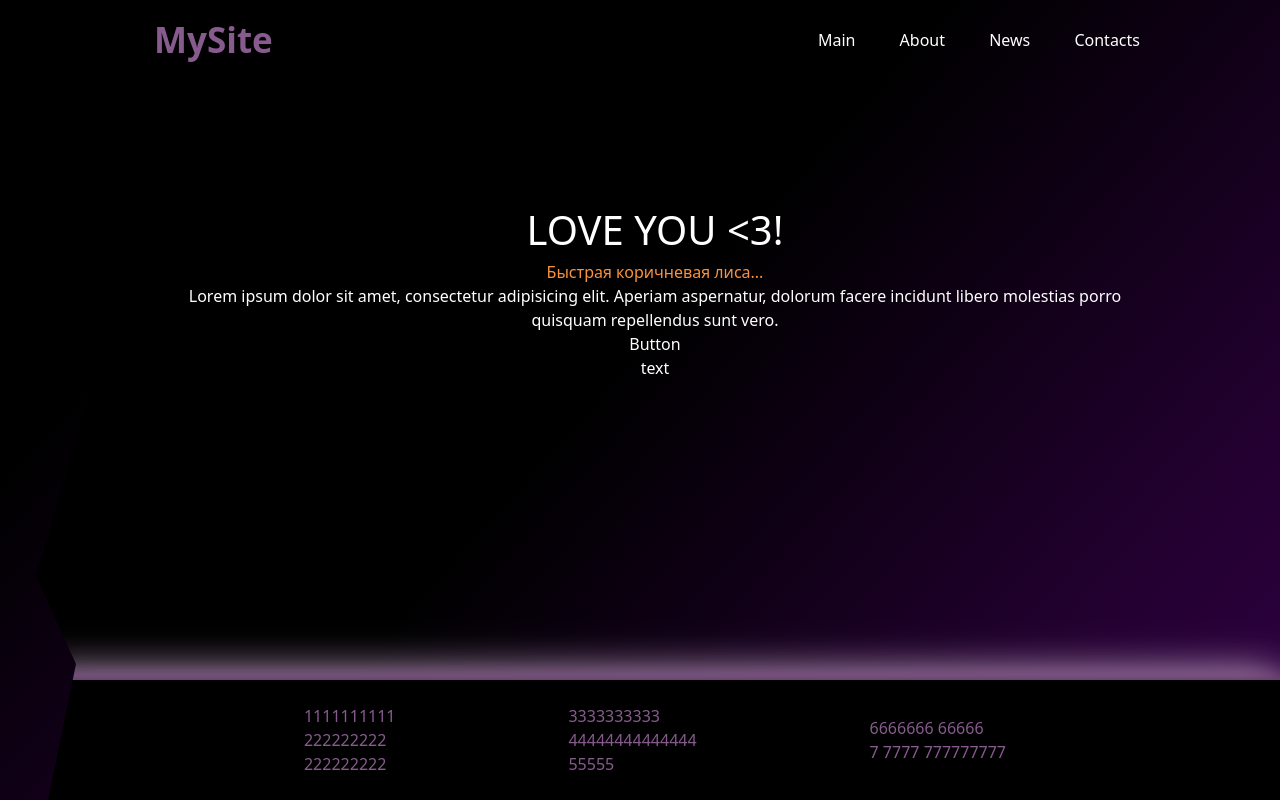
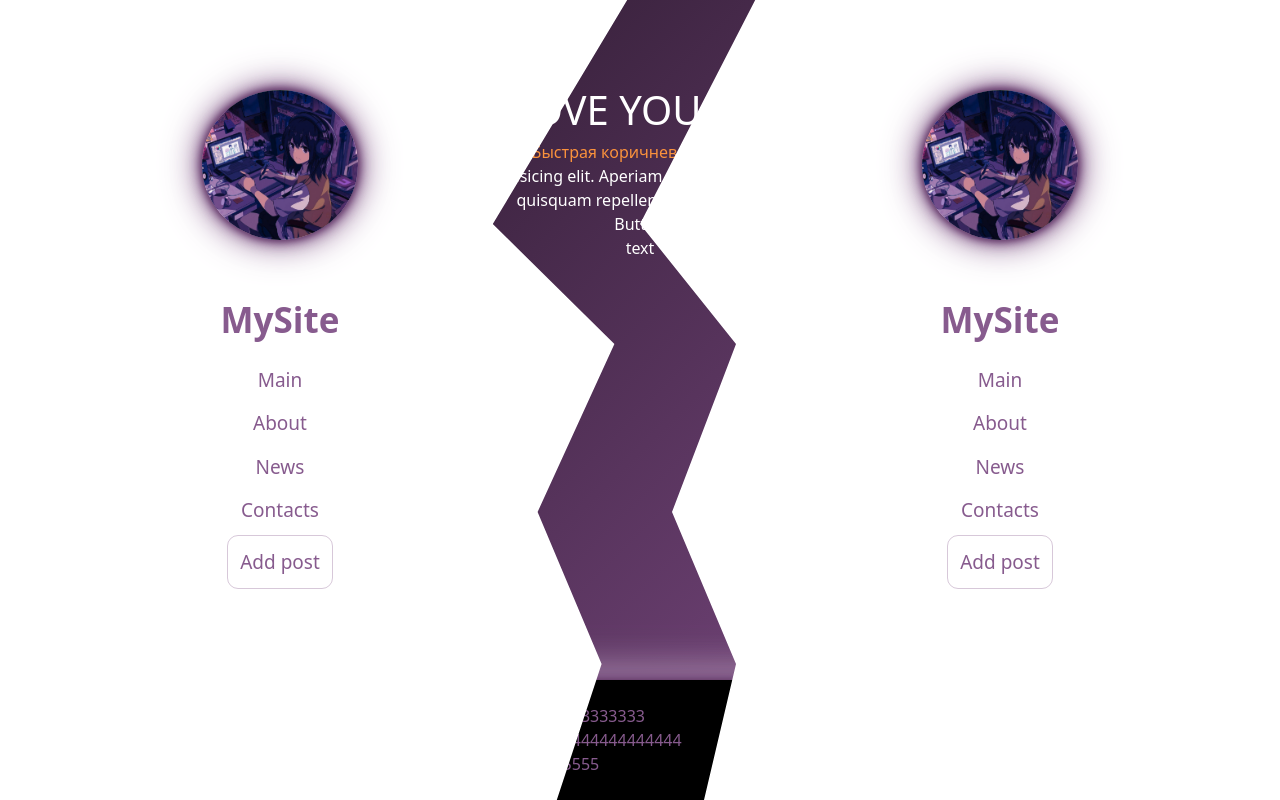
Before and after one commit to butterfly525/Django, a Django app: page / in a window 1280 px wide. Run offline with Django 4.2, Linux system fonts and the light colour scheme; some libraries are stand-ins or nearby versions.

Commit message:
update 25.10

```diff
--- a/myproject/main/static/main/css/main.css
+++ b/myproject/main/static/main/css/main.css
@@ -1,6 +1,6 @@
 body {
     background: rgb(0,0,0);
-    background: linear-gradient(132deg, rgba(0,0,0,1) 47%, rgba(34,0,47,1) 70%, rgba(42,0,59,1) 77%, rgba(54,0,78,1) 83%, rgba(58,0,84,1) 87%, rgba(64,0,94,1) 91%, rgba(68,0,101,1) 94%, rgba(70,0,106,1) 97%, rgba(79,0,119,1) 100%);
+    background: linear-gradient(135deg, rgb(0, 0, 0), rgb(174, 103, 184));
     background-size: 150% 150%;
     animation: gradient 10s ease infinite;
 
@@ -10,7 +10,6 @@ body {
     display: flex;
     flex-direction: column;
     min-height: 100vh;
-    padding-left: 30px;
 }
 
 header{
@@ -19,7 +18,7 @@ header{
     display: flex;
     justify-content: space-between;
     align-items: center;
-    padding: 0 120px;
+    padding: 0 150px;
 }
 
 #nav_links a{
@@ -27,26 +26,39 @@ header{
 }
 
 aside{
-    background: linear-gradient(132deg, rgba(0,0,0,1) 47%, rgba(34,0,47,1) 70%, rgba(42,0,59,1) 77%, rgba(54,0,78,1) 83%, rgba(58,0,84,1) 87%, rgba(64,0,94,1) 91%, rgba(68,0,101,1) 94%, rgba(70,0,106,1) 97%, rgba(79,0,119,1) 100%);
-    background-size: 250% 250%;
+    /*background: linear-gradient(132deg, rgba(0,0,0,1) 47%, rgba(34,0,47,1) 70%, rgba(42,0,59,1) 77%, rgba(54,0,78,1) 83%, rgba(58,0,84,1) 87%, rgba(64,0,94,1) 91%, rgba(68,0,101,1) 94%, rgba(70,0,106,1) 97%, rgba(79,0,119,1) 100%);
+    background-size: 250% 250%;*/
     animation: gradient 8s ease infinite;
-
-  clip-path: polygon(0 0, 100% 0, 77% 28%, 98% 48%, 84% 72%, 94% 83%, 87% 100%, 0 100%);
-    float: left;
+    background-color: white;
     text-align: center;
     position: fixed;
-    width: 400px;
-    left: -300px;
-    min-width: 320px;
+    width: 50%;
+    z-index: 2000;
+    color: #875B8E;
+}
+
+#nav_panel_l{
+    clip-path: polygon(0 0, 98% 0, 77% 28%, 96% 43%, 84% 64%, 94% 83%, 87% 100%, 0 100%);
+    float: left;
+    left: 0px;
     padding: 20px 90px 20px 10px;
     height: 100%;
-    color: #875B8E;
     -webkit-transition: left 0.3s;
     -moz-transition: left 0.3s;
     transition: left 0.5s;
-    /*border-right: 2px solid #5C3566;*/
-    z-index: 2000;
 }
+
+#nav_panel_r{
+    clip-path: polygon(100% 0, 100% 100%, 10% 100%, 15% 83%, 5% 64%, 15% 43%, 0 28%, 18% 0);
+    float: right;
+    right: 0px;
+    padding: 20px 10px 20px 90px;
+    height: 100%;
+    -webkit-transition: right 0.3s;
+    -moz-transition: right 0.3s;
+    transition: right 0.5s;
+}
+
 @keyframes gradient {
     0% {
         background-position: 0 50%;
@@ -117,7 +129,6 @@ aside tr{
 aside ul {
     list-style: none;
     padding: 0;
-
 }
 
 aside ul li {
@@ -125,7 +136,6 @@ aside ul li {
     display: block;
     margin-top: 15px;
     transition: transform .3s ease;
-
 }
 
 aside ul a{
@@ -139,43 +149,8 @@ aside ul li:hover, aside ul a:hover{
     transform: scale(1.06);
 }
 
-
-
-/*.nav-toggle {
-    position: absolute;
-    left: 320px;
-    top: 5em;
-    padding: 0.5em 0.5em 0.7em 0.5em;
-    background: #623868;
-    color: #875B8E;
-    cursor: pointer;
-    font-size: 1.2em;
-    line-height: 1;
-    z-index: 2001;
-    transition: color 0.4s ease;
-
-}*/
-
-/*.nav-toggle:after {
-
-    text-decoration: none;
-}*/
-
-/*
-.nav-toggle:hover {
-    color: #f4f4f4;
-    box-shadow:
-    0 0 11px #623868,
-    0 0 20px #623868,
-    0 0 30px #875B8E;
-}
-*/
-
-
-
-
 main{
-    padding: 120px;
+    padding: 0 150px;
     color: #fff;
     text-align: center;
 }
--- a/myproject/main/templates/main/layout.html
+++ b/myproject/main/templates/main/layout.html
@@ -8,26 +8,14 @@
     <meta http-equiv="X-UA-Compatible" content="ie=edge">
     <link rel="stylesheet" href="{% static 'main/css/main.css' %}">
     <script src="https://cdn.tailwindcss.com"></script>
-
+    <script type="text/javascript" src="https://code.jquery.com/jquery-3.7.1.min.js"></script>
     <title>{% block title %}{% endblock %}</title>
 </head>
 <body>
-
-<div id="container">
-<header>
-    <div class="logo_div"><span class="logo">MySite</span></div>
-    <div id="nav_links">
-        <a href="{% url 'main' %}">Main </a>
-        <a href="{% url 'about' %}">About</a>
-        <a href="{% url 'news_home' %}">News</a>
-        <a href="{% url 'contacts' %}">Contacts </a>
-    </div>
-
-</header>
-    <input type="checkbox" id="nav-toggle" hidden>
+<input type="checkbox" id="nav_toggle_l" hidden>
+<input type="checkbox" id="nav_toggle_r" hidden>
 <!--<label >≡</label>-->
-    <aside id="nav_panel" for="nav-toggle" onclick>
-
+<aside id="nav_panel_l" for="nav_toggle_l" onclick>
     <img src="{% static 'main/img/ava.png' %}" class="ava cursor-zoom-in" alt="logo_icon">
     <div class="logo_div"><span class="logo">MySite</span></div>
     <ul>
@@ -41,6 +29,34 @@
         </li>
     </ul>
 </aside>
+
+<aside id="nav_panel_r" for="nav_toggle_r" onclick>
+
+    <img src="{% static 'main/img/ava.png' %}" class="ava cursor-zoom-in" alt="logo_icon">
+    <div class="logo_div"><span class="logo">MySite</span></div>
+    <ul>
+        <li><a href="{% url 'main' %}" class="nav_link">Main </a></li>
+        <li><a href="{% url 'about' %}" class="nav_link">About</a></li>
+        <li><a href="{% url 'news_home' %}" class="nav_link">News</a></li>
+        <li><a href="{% url 'contacts' %}" class="nav_link">Contacts </a></li>
+        <li><a href="{% url 'create' %}" class="nav_link">
+            <button class="p-2 outline outline-1 outline-offset-4 outline-[#AF92B3]/50 rounded-md">Add post</button>
+        </a>
+        </li>
+    </ul>
+</aside>
+<div id="container">
+    <header>
+        <div class="logo_div"><span class="logo">MySite</span></div>
+        <div id="nav_links">
+            <a href="{% url 'main' %}" class="nav_link">Main </a>
+            <a href="{% url 'about' %}" class="nav_link">About</a>
+            <a href="{% url 'news_home' %}" class="nav_link">News</a>
+            <a href="{% url 'contacts' %}" class="nav_link">Contacts </a>
+        </div>
+
+    </header>
+
 
     <main>
 
```
Also changed, not shown: myproject/main/static/main/js/main.js (+57 -7 lines). Lines whose indentation alone changed are shown as unchanged.
